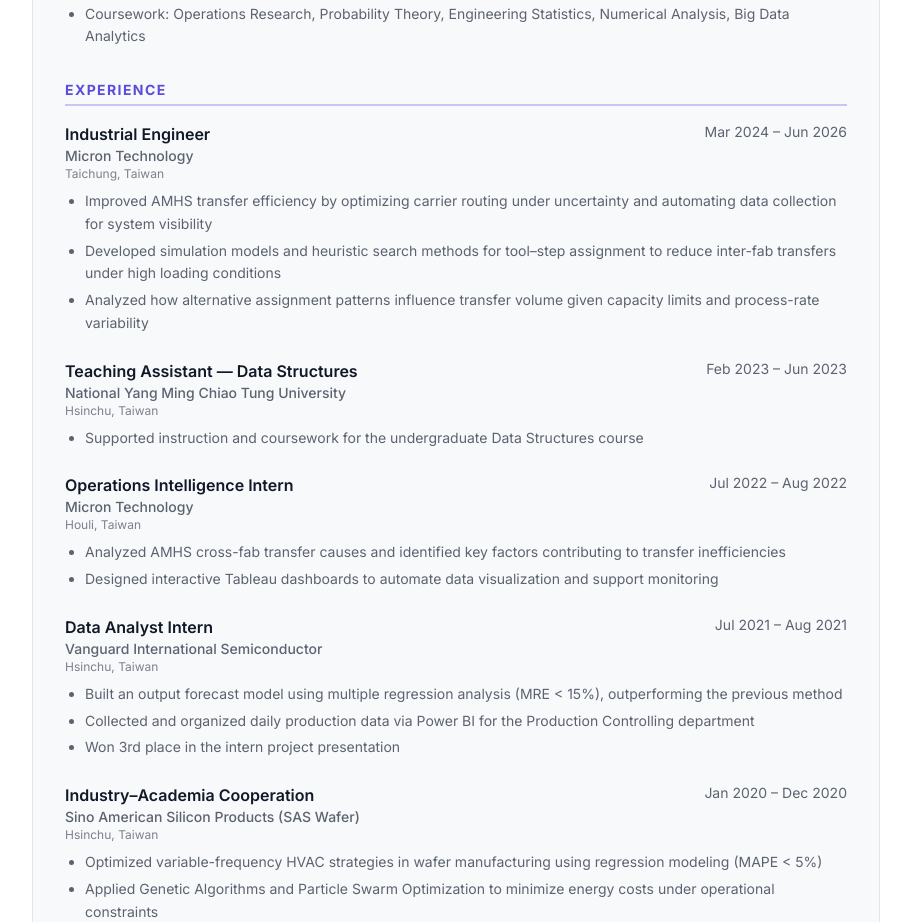
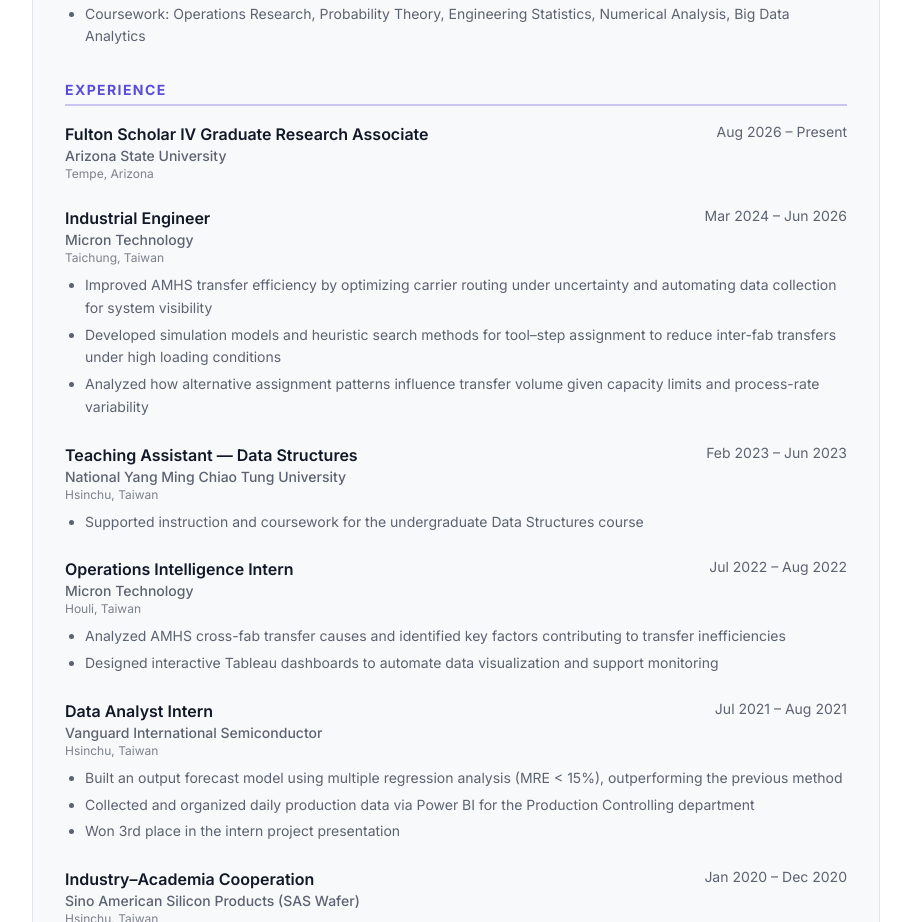
Before and after one commit to weicheh1/personal-site, a Next.js app: page /cv in a window 1280 px wide. Shown: the part 1060-1982 px from the top of the page, without its empty margins (184-1095 px from the left). Built offline with nearby package versions, Linux system fonts and the light colour scheme.

Commit message:
Add Experence

```diff
--- a/src/data/cv.ts
+++ b/src/data/cv.ts
@@ -45,6 +45,17 @@
   ] satisfies CvEntry[],
 
   experience: [
+    {
+      heading: "Fulton Scholar IV Graduate Research Associate",
+      subheading: "Arizona State University",
+      period: "Aug 2026 – Present",
+      location: "Tempe, Arizona",
+      // bullets: [
+      //   "Improved AMHS transfer efficiency by optimizing carrier routing under uncertainty and automating data collection for system visibility",
+      //   "Developed simulation models and heuristic search methods for tool–step assignment to reduce inter-fab transfers under high loading conditions",
+      //   "Analyzed how alternative assignment patterns influence transfer volume given capacity limits and process-rate variability",
+      // ],
+    },
     {
       heading: "Industrial Engineer",
       subheading: "Micron Technology",
```
